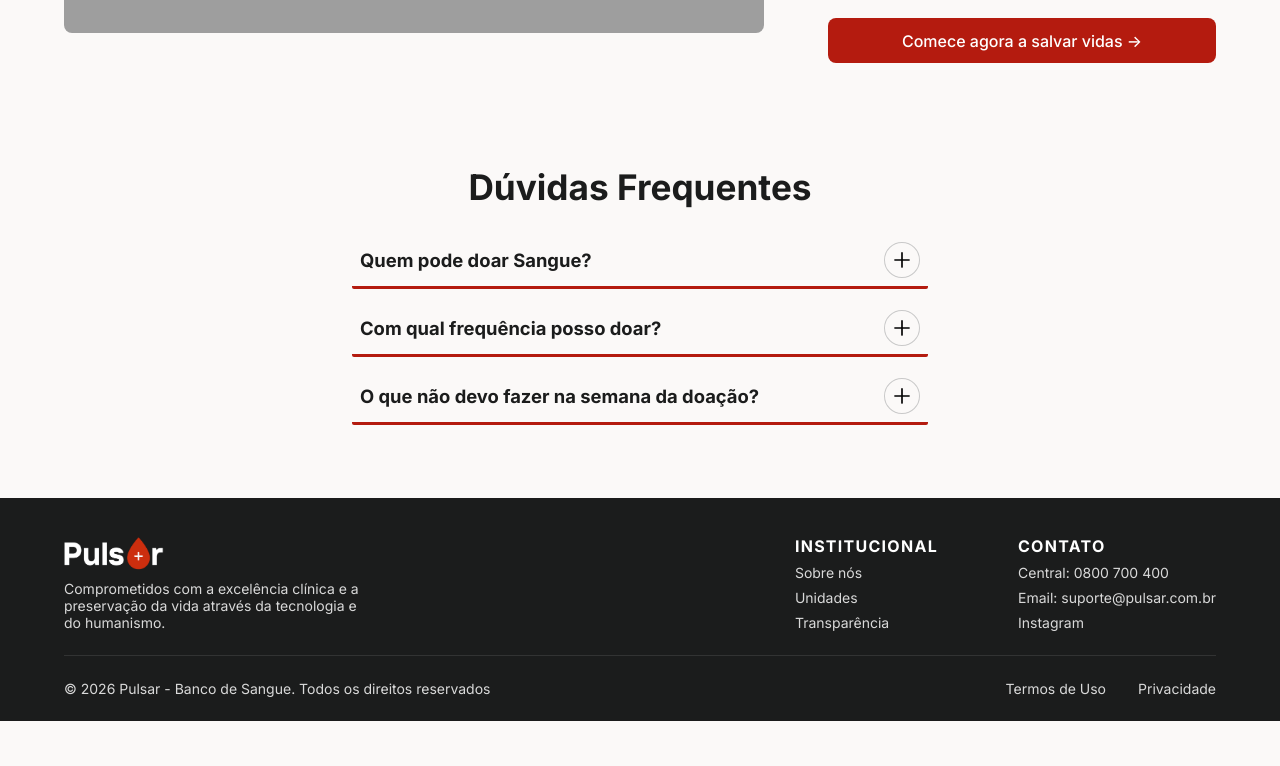
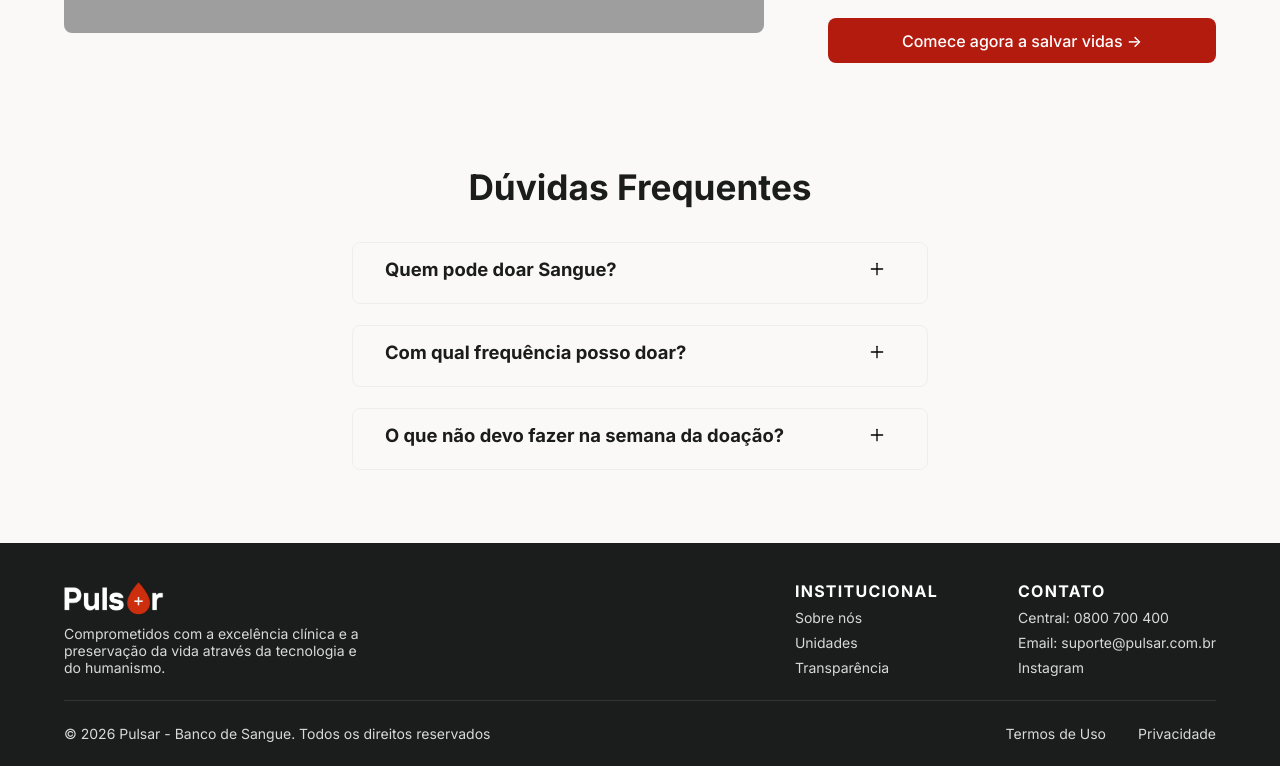
Before and after one commit to databloodHealth/Pulsar, a React (Vite) app in the folder Front/: page / in a window 1280 px wide. Shown: the part 3835-4601 px from the top of the page. Before the commit the page ends 4556 px from the top, so only its background shows below. Built offline with nearby package versions, Linux system fonts and the light colour scheme; grey boxes are pictures that could not be loaded.

Commit message:
redesign FAQ card

```diff
--- a/Front/src/components/ui/FAQ/FAQCard.module.css
+++ b/Front/src/components/ui/FAQ/FAQCard.module.css
@@ -1,14 +1,28 @@
  .questionCard{
-    border-bottom: 3px solid var(--primary);
+    border: 1px solid var(--cinza-borda);
     width: 50%;
-    padding: 0 .5rem;
-    border-radius: 2px;
+    padding: 0.5rem 2rem;
+    border-radius: 8px;
     gap: .5rem;
     display: flex;
     flex-direction: column;
     transition: all .5s ease;
     user-select: none;
+    position: relative;
+    overflow: hidden;
   }
+
+  .border
+  {
+    position: absolute;
+    left: 0;
+    top: 0;
+    background: var(--card-red-bg);
+    width: 4px;
+    height: 0;
+    transition: .5s ease;
+  }
+
 
   .questionHead{
     display: flex;
@@ -33,15 +47,14 @@
     width: 36px;
     height: 36px;
     border-radius: 50px;
-    font-size: 1rem;
+    font-size: .2rem;
     transition: all .5s ease;
     cursor: pointer;
   }
 
   .questionCard .questionContent{
-    border-left: 3px solid var(--primary);
     font-size: 1.05rem;
-    padding: 0 2%;
+    color: var(--cinza-texto);
     display: grid;
     grid-template-rows: 0fr;
     overflow: hidden;
@@ -57,12 +70,12 @@
 
   .questionCard.active{
     padding-bottom: 1rem;
-    gap: 1rem
+    gap: 1rem;
+    border: 1px solid var(--cinza-borda);
   }
 
  .questionCard.active .questionContent{
     grid-template-rows: 1fr;
     opacity: 1;
     transform: translateY(0);
-    padding: 1% 2%;
   }
--- a/Front/src/components/ui/FAQ/FaqQuestion.jsx
+++ b/Front/src/components/ui/FAQ/FaqQuestion.jsx
@@ -11,10 +11,10 @@ export function FaqQuestion({ question, isActive = false, onToggle }) {
           transform: isActive ? "" : "rotate(-45deg)",
           backgroundColor: isActive ? "var(--primary)" : "transparent",
           color: isActive ?  "var(--branco)" : "var(--preto)",
-          border: isActive ? "none": "1px solid var(--cinza-500)",
+          border: isActive ? "none": "none",
         }}
       >
-        <X size={20}/>
+        <X size={16}/>
       </button>
     </div>
   );
--- a/Front/src/components/ui/FAQ/FaqRoot.jsx
+++ b/Front/src/components/ui/FAQ/FaqRoot.jsx
@@ -18,6 +18,8 @@ export function FaqRoot({ children }) {
           onToggle: toggle,
         });
       })}
+
+      <div className={style.border} style={{height: isOpen ? '100%' : '0'}}></div>
     </div>
   );
 }
```
